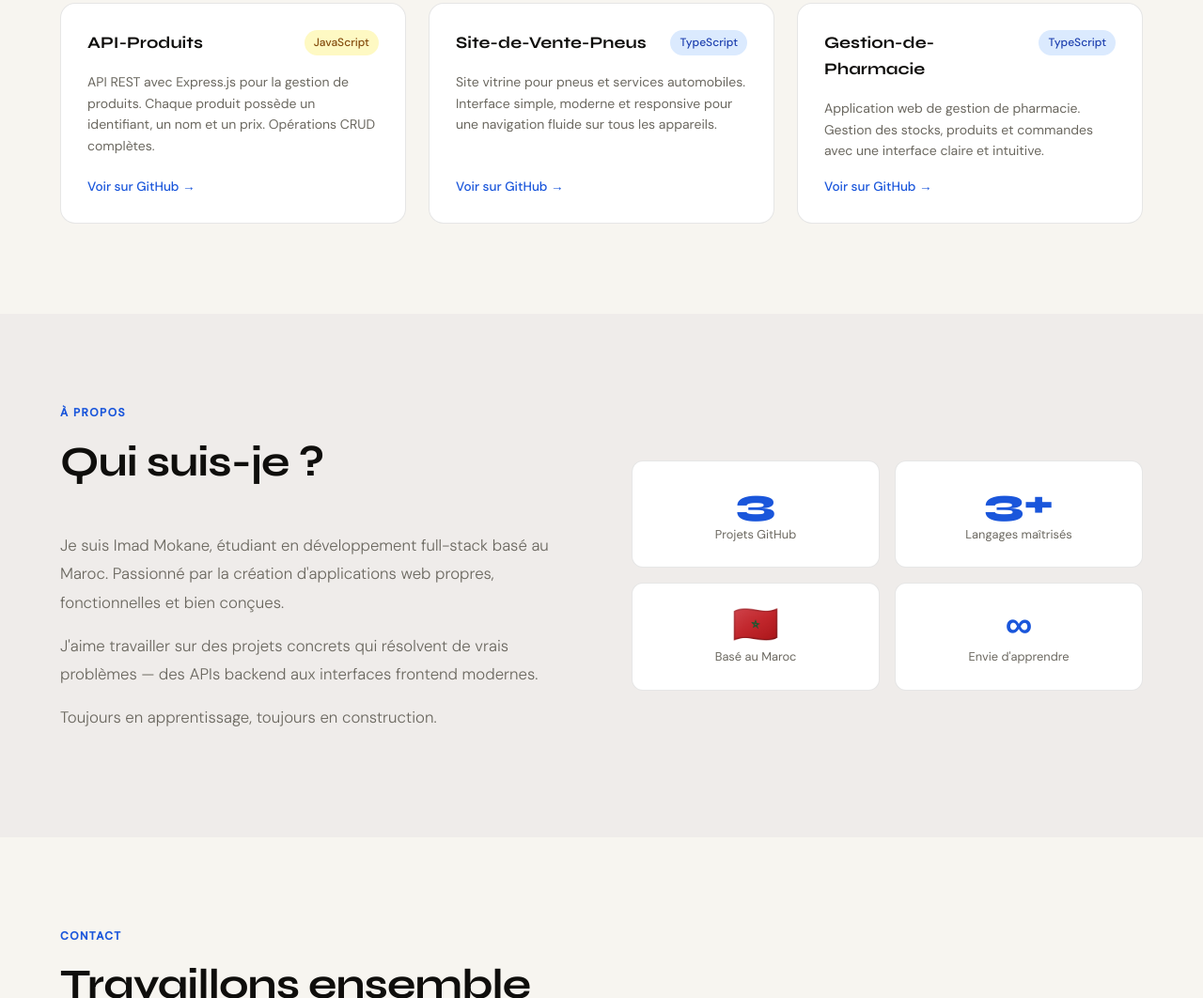
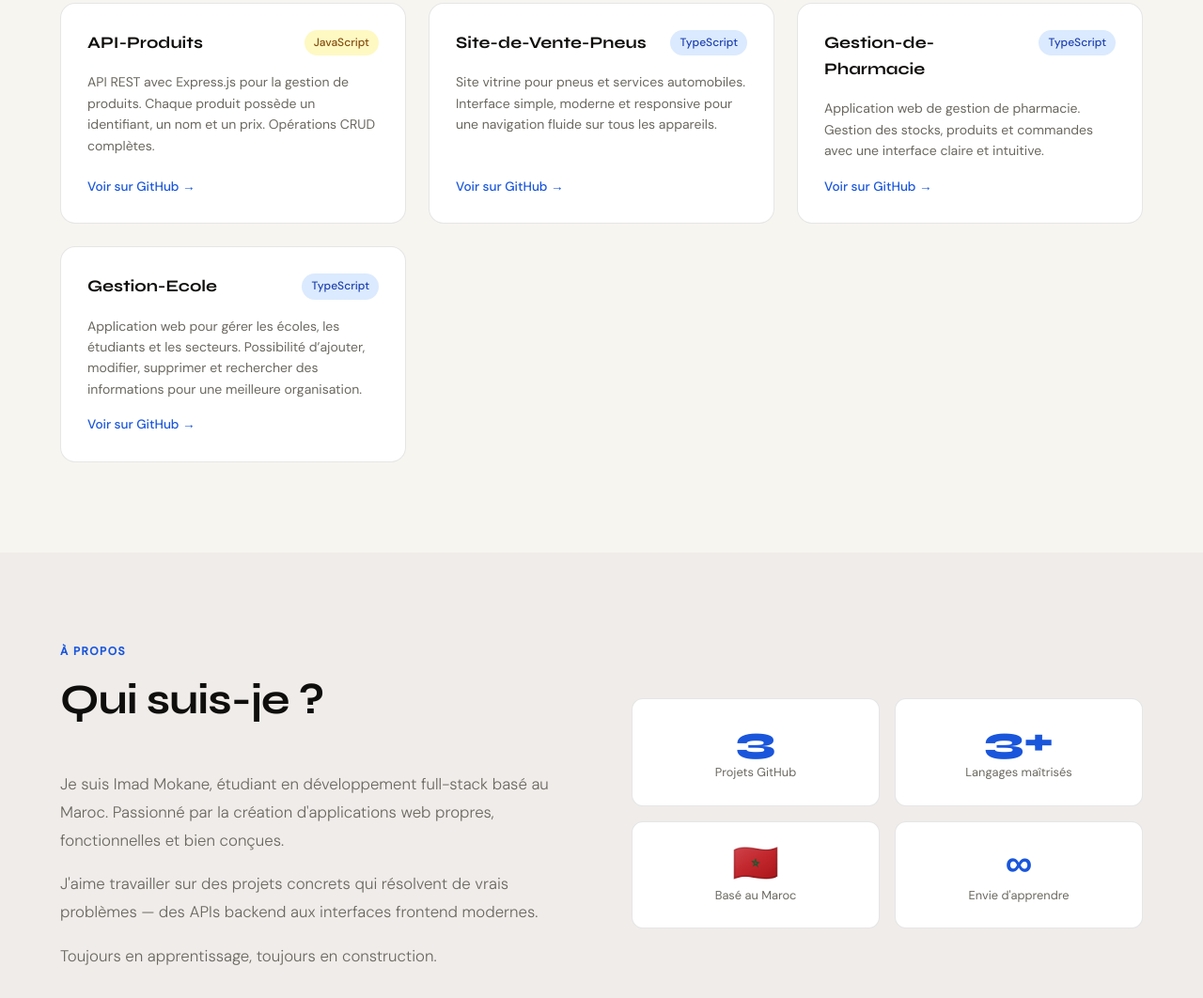
Before and after one commit to imad-mokane/imad-mokane.github.io, a plain HTML site: page index.html in a window 1280 px wide. Shown: the part 1537-2599 px from the top of the page at 94% size. Drawn offline with Linux system fonts and the light colour scheme.

Commit message:
Add files via upload

```diff
--- a/index.html
+++ b/index.html
@@ -534,6 +534,7 @@
 </section>
 
 <!-- PROJETS -->
+<!-- PROJETS -->
 <section id="projets">
   <div class="section-label reveal">Projets</div>
   <h2 class="section-title reveal">Ce que j'ai construit</h2>
@@ -544,8 +545,12 @@
         <span class="project-name">API-Produits</span>
         <span class="project-lang lang-js">JavaScript</span>
       </div>
-      <p class="project-desc">API REST avec Express.js pour la gestion de produits. Chaque produit possède un identifiant, un nom et un prix. Opérations CRUD complètes.</p>
-      <a href="https://github.com/imad-mokane/API-Produits" target="_blank" class="project-link">Voir sur GitHub →</a>
+      <p class="project-desc">
+        API REST avec Express.js pour la gestion de produits. Chaque produit possède un identifiant, un nom et un prix. Opérations CRUD complètes.
+      </p>
+      <a href="https://github.com/imad-mokane/API-Produits" target="_blank" class="project-link">
+        Voir sur GitHub →
+      </a>
     </div>
 
     <div class="project-card reveal">
@@ -553,8 +558,12 @@
         <span class="project-name">Site-de-Vente-Pneus</span>
         <span class="project-lang lang-ts">TypeScript</span>
       </div>
-      <p class="project-desc">Site vitrine pour pneus et services automobiles. Interface simple, moderne et responsive pour une navigation fluide sur tous les appareils.</p>
-      <a href="https://github.com/imad-mokane/Site-de-Vente-Pneus" target="_blank" class="project-link">Voir sur GitHub →</a>
+      <p class="project-desc">
+        Site vitrine pour pneus et services automobiles. Interface simple, moderne et responsive pour une navigation fluide sur tous les appareils.
+      </p>
+      <a href="https://github.com/imad-mokane/Site-de-Vente-Pneus" target="_blank" class="project-link">
+        Voir sur GitHub →
+      </a>
     </div>
 
     <div class="project-card reveal">
@@ -562,13 +571,31 @@
         <span class="project-name">Gestion-de-Pharmacie</span>
         <span class="project-lang lang-ts">TypeScript</span>
       </div>
-      <p class="project-desc">Application web de gestion de pharmacie. Gestion des stocks, produits et commandes avec une interface claire et intuitive.</p>
-      <a href="https://github.com/imad-mokane/Gestion-de-Pharmacie" target="_blank" class="project-link">Voir sur GitHub →</a>
+      <p class="project-desc">
+        Application web de gestion de pharmacie. Gestion des stocks, produits et commandes avec une interface claire et intuitive.
+      </p>
+      <a href="https://github.com/imad-mokane/Gestion-de-Pharmacie" target="_blank" class="project-link">
+        Voir sur GitHub →
+      </a>
     </div>
 
+    <div class="project-card reveal">
+      <div class="project-header">
+        <span class="project-name">Gestion-Ecole</span>
+        <span class="project-lang lang-ts">TypeScript</span>
+      </div>
+      <p class="project-desc">
+        Application web pour gérer les écoles, les étudiants et les secteurs.
+        Possibilité d’ajouter, modifier, supprimer et rechercher des informations pour une meilleure organisation.
+      </p>
+      <a href="https://github.com/imad-mokane/gestion-ecole" target="_blank" class="project-link">
+        Voir sur GitHub →
+      </a>
+    </div>
 
+  </div>
+</section>
 
-</section>
 
 <!-- À PROPOS -->
 <section class="about-section" id="apropos">
```
